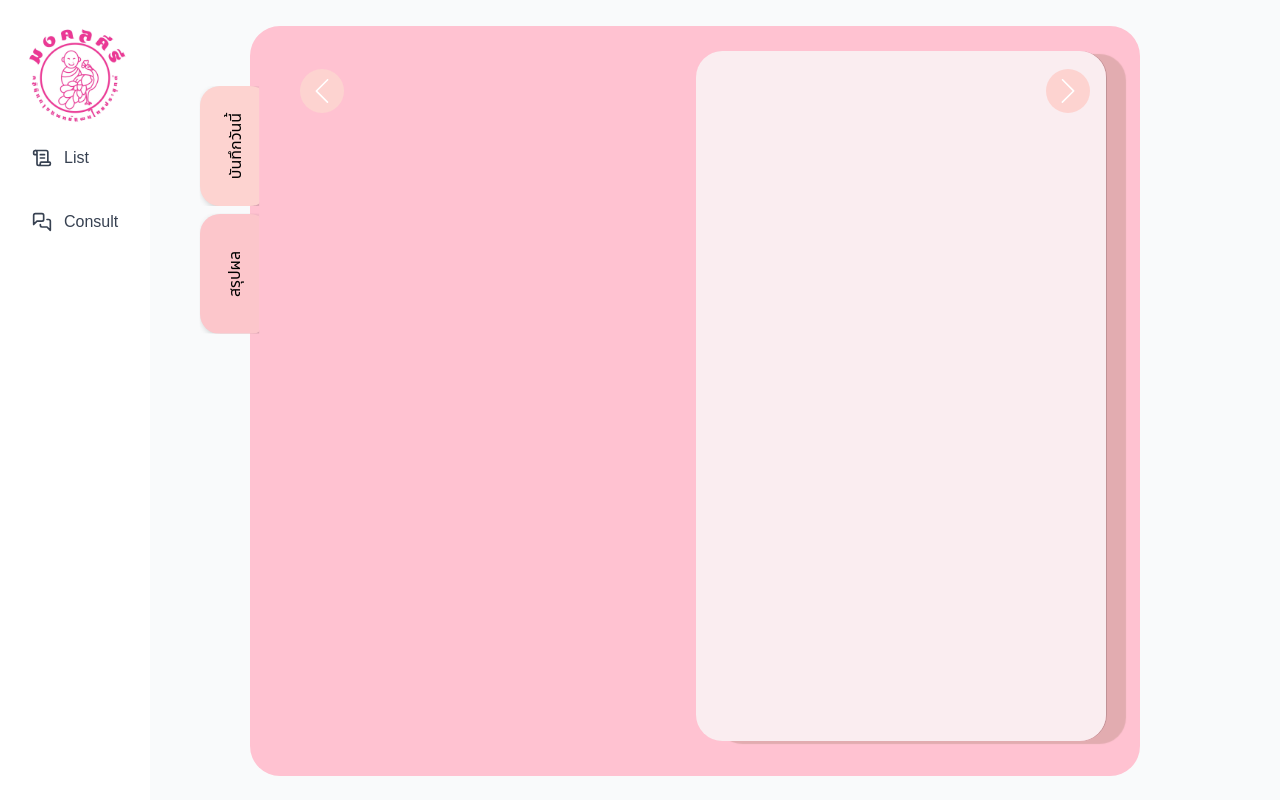
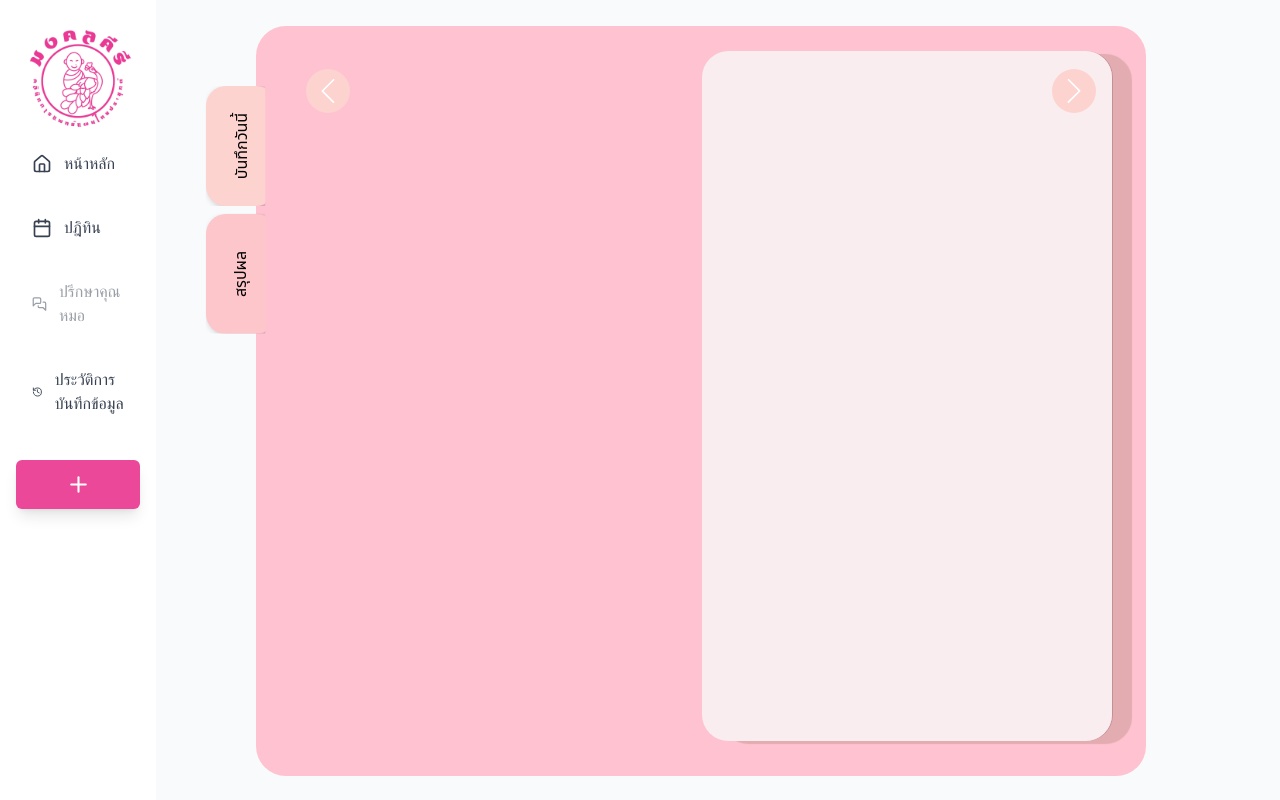
Before and after one commit to tensept/SE-project, a Next.js app: page /follow in a window 1280 px wide. Built offline with nearby package versions, Linux system fonts and the light colour scheme; no server answers.

Commit message:
refactor: update sidebar navigation and layout logic for role-based rendering

```diff
--- a/app/components/Sidebar.tsx
+++ b/app/components/Sidebar.tsx
@@ -29,7 +29,7 @@ import Image from "next/image";
       <nav className="w-full">
         <ul className="space-y-4">
           <NavItem
-            href="/diary/home"
+            href="/home"
             icon={Home}
             label="หน้าหลัก"
             active={pathname === "/home"}
--- a/app/layout.tsx
+++ b/app/layout.tsx
@@ -1,4 +1,4 @@
-import type { Metadata } from "next";
+"use client";
 import { Geist, Geist_Mono } from "next/font/google";
 import Sidebar from "./components/Sidebar";  // ✅ Import Sidebar
 import SidebarDC from "./components/SidebarDC";  // ✅ Import Sidebar
@@ -16,10 +16,6 @@ const geistMono = Geist_Mono({
   subsets: ["latin"],
 });
 
-export const metadata: Metadata = {
-  title: "Create Next App",
-  description: "Generated by create next app",
-};
 
 export default function RootLayout({
   children,
@@ -68,7 +64,7 @@ export default function RootLayout({
     <html lang="en">
       <body className={`${geistSans.variable} ${geistMono.variable} antialiased`}>
         <div className="flex h-screen">
-           {role=='patient'?<Sidebar />:<SidebarDC />} {/* ✅ Sidebar */}
+           {role=='doctor'?<SidebarDC />:<Sidebar />} {/* ✅ Sidebar */}
           <main className="flex-1 p-6 bg-gray-50">{children}</main> {/* ✅ Content section */}
         </div>
       </body>
```
